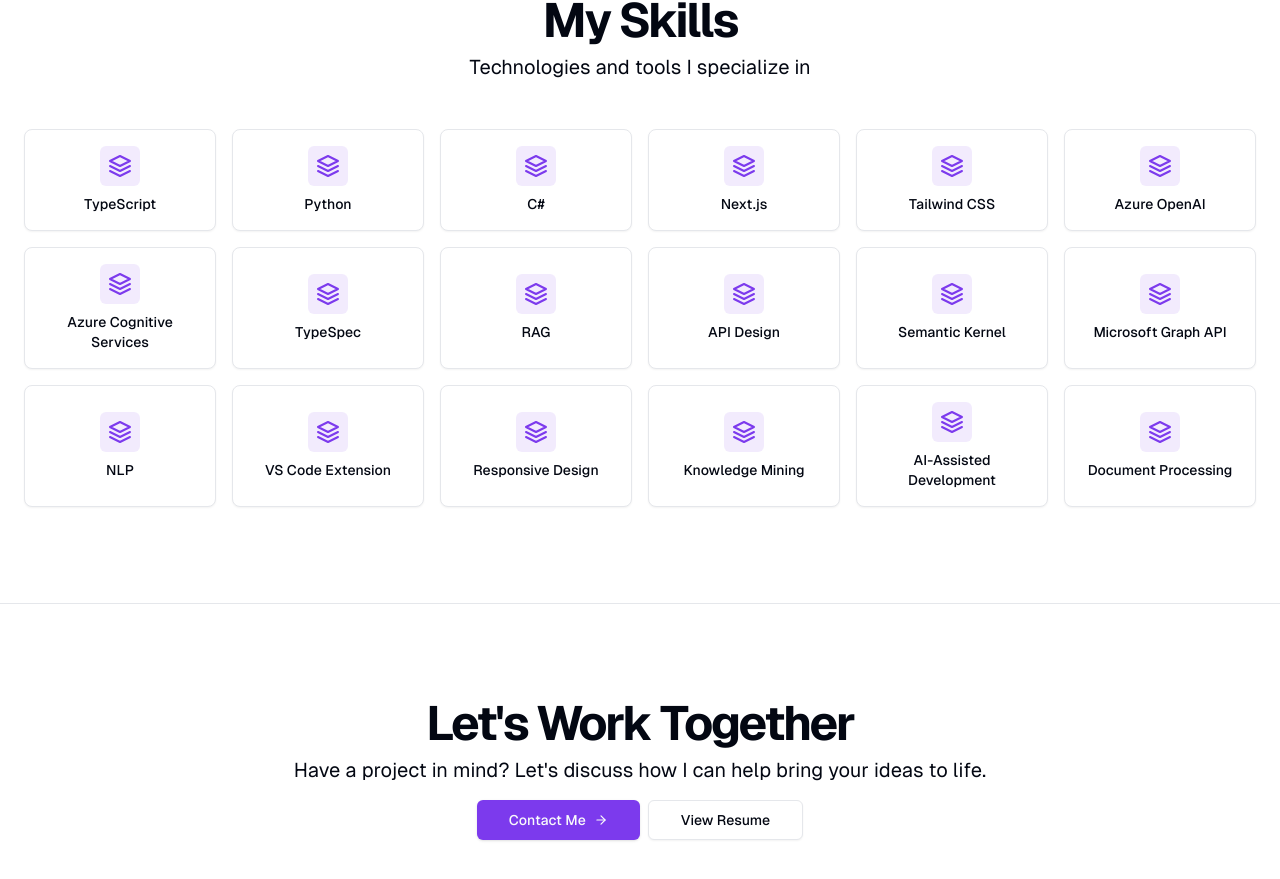
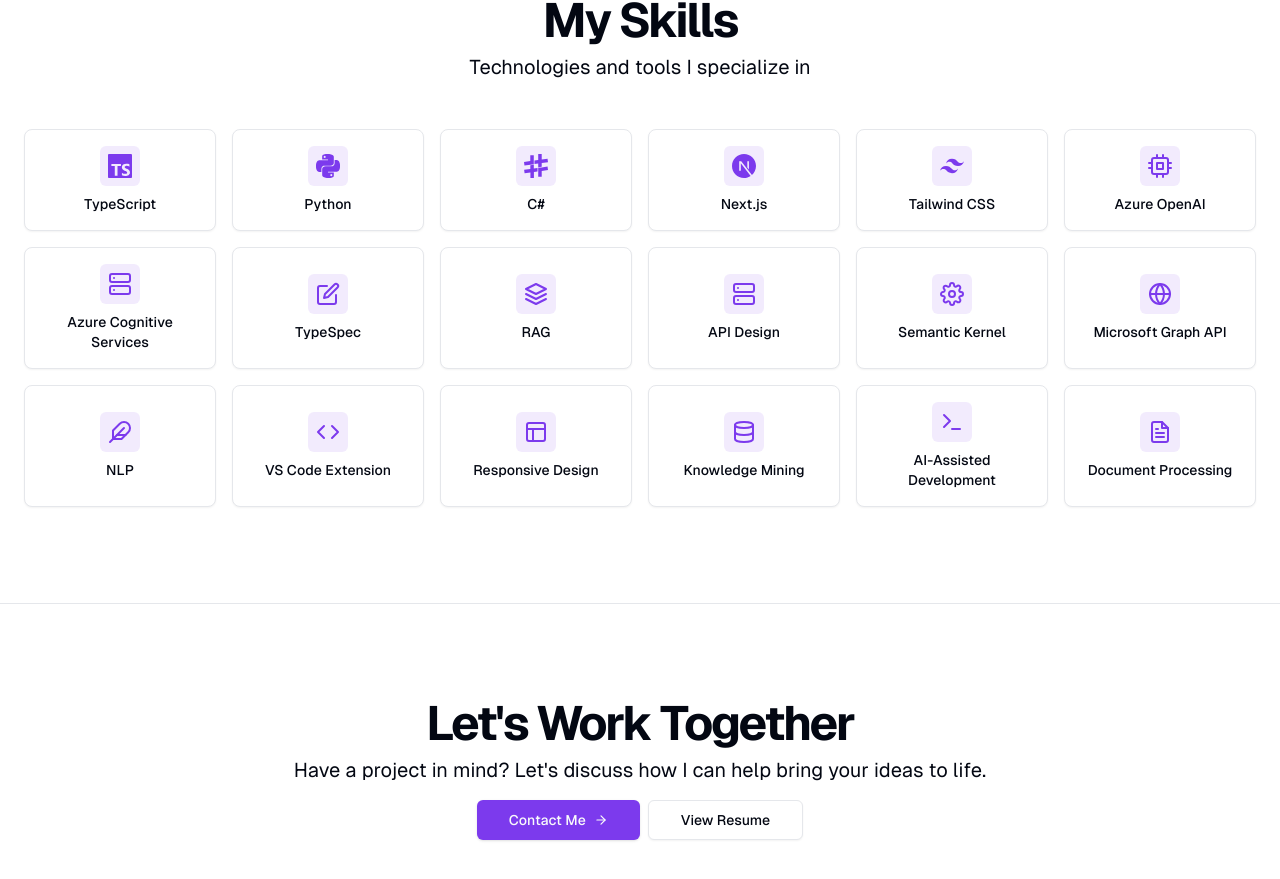
Before and after one commit to mario-guerra/portfolio-website, a Next.js app: page / in a window 1280 px wide. Shown: the part 1900-2779 px from the top of the page. Built offline with nearby package versions, Linux system fonts and the light colour scheme.

Commit message:
skillz icons

```diff
--- a/src/app/page.tsx
+++ b/src/app/page.tsx
@@ -1,7 +1,48 @@
+"use client";
+
 import Link from "next/link";
 import Image from "next/image";
-import { FiArrowRight, FiGithub, FiExternalLink } from "react-icons/fi";
+import { FiArrowRight, FiGithub, FiExternalLink, FiCode, FiLayout, FiCpu, FiDatabase, FiServer, FiGlobe, FiEdit, FiLayers, FiFeather, FiSettings, FiFileText, FiTerminal } from "react-icons/fi";
+import { SiTypescript, SiPython, SiSharp, SiNextdotjs, SiTailwindcss } from "react-icons/si";
 import avatarImage from "../../public/images/avatars/Mario_Guerra_avatar.png";
+
+// Define skill icon type
+type SkillIconType =
+  | "SiTypescript" | "SiPython" | "SiSharp" | "SiNextdotjs" | "SiTailwindcss"
+  | "SiMicrosoftazure" | "FiCode" | "FiCpu" | "FiEdit" | "FiLayers"
+  | "FiServer" | "FiSettings" | "FiGlobe" | "FiFeather" | "FiLayout"
+  | "FiDatabase" | "FiTerminal" | "FiFileText";
+
+// Function to get the right icon component
+const getSkillIcon = (iconType: SkillIconType) => {
+  switch(iconType) {
+    case "SiTypescript": return <SiTypescript className="h-6 w-6" />;
+    case "SiPython": return <SiPython className="h-6 w-6" />;
+    case "SiSharp": return <SiSharp className="h-6 w-6" />;
+    case "SiNextdotjs": return <SiNextdotjs className="h-6 w-6" />;
+    case "SiTailwindcss": return <SiTailwindcss className="h-6 w-6" />;
+    case "SiMicrosoftazure": return <FiServer className="h-6 w-6" />; // Fallback icon for Azure
+    case "FiCode": return <FiCode className="h-6 w-6" />;
+    case "FiCpu": return <FiCpu className="h-6 w-6" />;
+    case "FiEdit": return <FiEdit className="h-6 w-6" />;
+    case "FiLayers": return <FiLayers className="h-6 w-6" />;
+    case "FiServer": return <FiServer className="h-6 w-6" />;
+    case "FiSettings": return <FiSettings className="h-6 w-6" />;
+    case "FiGlobe": return <FiGlobe className="h-6 w-6" />;
+    case "FiFeather": return <FiFeather className="h-6 w-6" />;
+    case "FiLayout": return <FiLayout className="h-6 w-6" />;
+    case "FiDatabase": return <FiDatabase className="h-6 w-6" />;
+    case "FiTerminal": return <FiTerminal className="h-6 w-6" />;
+    case "FiFileText": return <FiFileText className="h-6 w-6" />;
+    default: return <FiCode className="h-6 w-6" />; // Default icon
+  }
+};
+
+// Define skill interface
+interface Skill {
+  name: string;
+  iconType: SkillIconType;
+}
 
 // Featured projects data
 const featuredProjects = [
@@ -163,28 +204,34 @@
           </div>
           <div className="mt-12">
             <div className="grid grid-cols-2 gap-4 sm:grid-cols-3 md:grid-cols-4 lg:grid-cols-6">
-              {["TypeScript", "Python", "C#", "Next.js", "Tailwind CSS", "Azure OpenAI", "Azure Cognitive Services", "TypeSpec", "RAG", "API Design", "Semantic Kernel", "Microsoft Graph API", "NLP", "VS Code Extension", "Responsive Design", "Knowledge Mining", "AI-Assisted Development", "Document Processing"].map((skill) => (
-                <div key={skill} className="flex flex-col items-center justify-center space-y-2 rounded-lg border border-border bg-card p-4 shadow-sm">
+              {(
+                [
+                  { name: "TypeScript", iconType: "SiTypescript" },
+                  { name: "Python", iconType: "SiPython" },
+                  { name: "C#", iconType: "SiSharp" },
+                  { name: "Next.js", iconType: "SiNextdotjs" },
+                  { name: "Tailwind CSS", iconType: "SiTailwindcss" },
+                  { name: "Azure OpenAI", iconType: "FiCpu" },
+                  { name: "Azure Cognitive Services", iconType: "SiMicrosoftazure" },
+                  { name: "TypeSpec", iconType: "FiEdit" },
+                  { name: "RAG", iconType: "FiLayers" },
+                  { name: "API Design", iconType: "FiServer" },
+                  { name: "Semantic Kernel", iconType: "FiSettings" },
+                  { name: "Microsoft Graph API", iconType: "FiGlobe" },
+                  { name: "NLP", iconType: "FiFeather" },
+                  { name: "VS Code Extension", iconType: "FiCode" },
+                  { name: "Responsive Design", iconType: "FiLayout" },
+                  { name: "Knowledge Mining", iconType: "FiDatabase" },
+                  { name: "AI-Assisted Development", iconType: "FiTerminal" },
+                  { name: "Document Processing", iconType: "FiFileText" }
+                ] as Skill[]
+              ).map((skill) => (
+                <div key={skill.name} className="flex flex-col items-center justify-center space-y-2 rounded-lg border border-border bg-card p-4 shadow-sm">
                   <div className="rounded-md bg-primary/10 p-2 text-primary">
-                    <svg
-                      xmlns="http://www.w3.org/2000/svg"
-                      width="24"
-                      height="24"
-                      viewBox="0 0 24 24"
-                      fill="none"
-                      stroke="currentColor"
-                      strokeWidth="2"
-                      strokeLinecap="round"
-                      strokeLinejoin="round"
-                      className="h-6 w-6"
-                    >
-                      <path d="M12 2 2 7l10 5 10-5-10-5Z" />
-                      <path d="m2 17 10 5 10-5" />
-                      <path d="m2 12 10 5 10-5" />
-                    </svg>
+                    {getSkillIcon(skill.iconType)}
                   </div>
                   <div className="text-center">
-                    <h3 className="text-sm font-medium">{skill}</h3>
+                    <h3 className="text-sm font-medium">{skill.name}</h3>
                   </div>
                 </div>
               ))}
```
